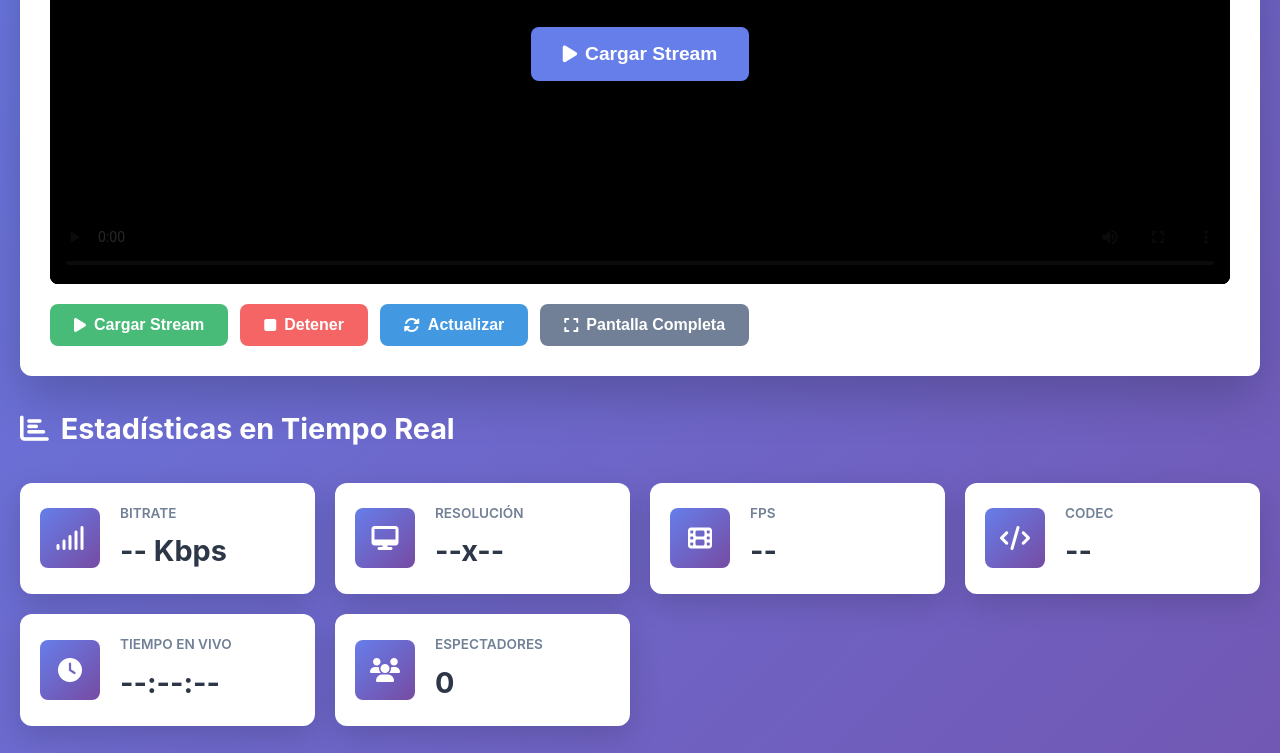
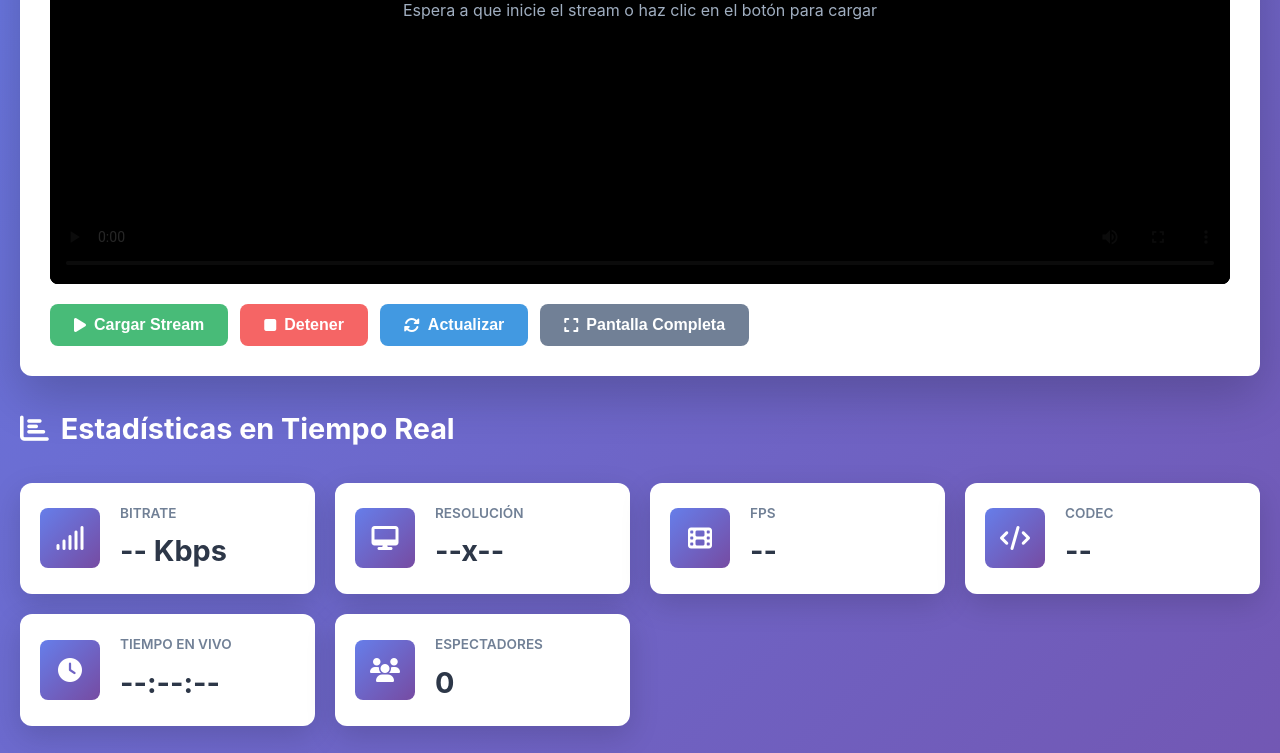
Before and after one commit to myzaptech/live-server-frontend, a website: page index.html in a window 1280 px wide. Shown: the part 619-1372 px from the top of the page. Drawn offline with nearby package versions, Linux system fonts and the light colour scheme; no server answers.

Commit message:
first commit

```diff
--- a/index.html
+++ b/index.html
@@ -76,9 +76,6 @@
               <i class="fas fa-video-slash overlay-icon"></i>
               <h2>No hay transmisión activa</h2>
               <p>Espera a que inicie el stream o haz clic en el botón para cargar</p>
-              <button class="btn btn-primary btn-lg" id="loadStreamBtn">
-                <i class="fas fa-play"></i> Cargar Stream
-              </button>
             </div>
           </div>
 
```
